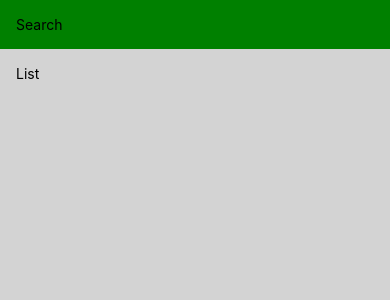
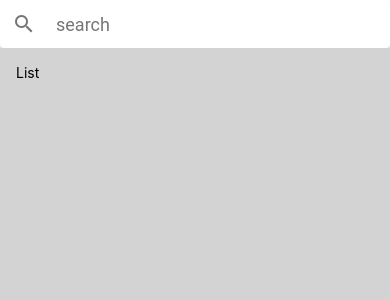
Before and after one commit to IliasPHP/MetaLogos, a React Native app: screen / in a window 390 px wide. Shown: the top 300 px of the page. Built offline with nearby package versions, Linux system fonts and the light colour scheme.

Commit message:
first commit

```diff
--- a/App.js
+++ b/App.js
@@ -1,13 +1,16 @@
 // import { StatusBar } from 'expo-status-bar';
 import React from 'react';
 import { StyleSheet, Text, View, SafeAreaView, StatusBar  } from 'react-native';
+import { Searchbar,Button } from 'react-native-paper';
 
 export default function App() {
   return (
     <SafeAreaView style={{flex:1}}>
         <StatusBar />
-        <View  style={{ padding:16, backgroundColor:'green',}}>
-          <Text>Search</Text>
+        <View  style={{ backgroundColor:'white'}}>
+          <Searchbar
+          placeholder={'search'}
+          />
         </View>
         <View  style={{flex:1, padding:16, backgroundColor:'lightgrey',}}>
           <Text>List</Text>
--- a/package.json
+++ b/package.json
@@ -15,6 +15,7 @@
     "react": "17.0.1",
     "react-dom": "17.0.1",
     "react-native": "0.64.3",
+    "react-native-paper": "^4.10.1",
     "react-native-web": "0.17.1"
   },
   "devDependencies": {
```
Also changed, not shown: 1 other file (tests, documents, lock files or other folders).
